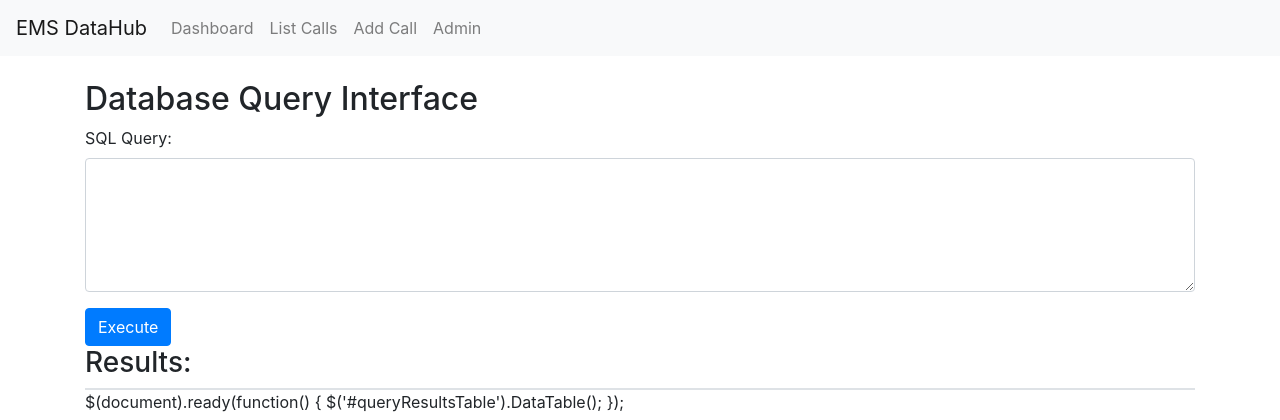
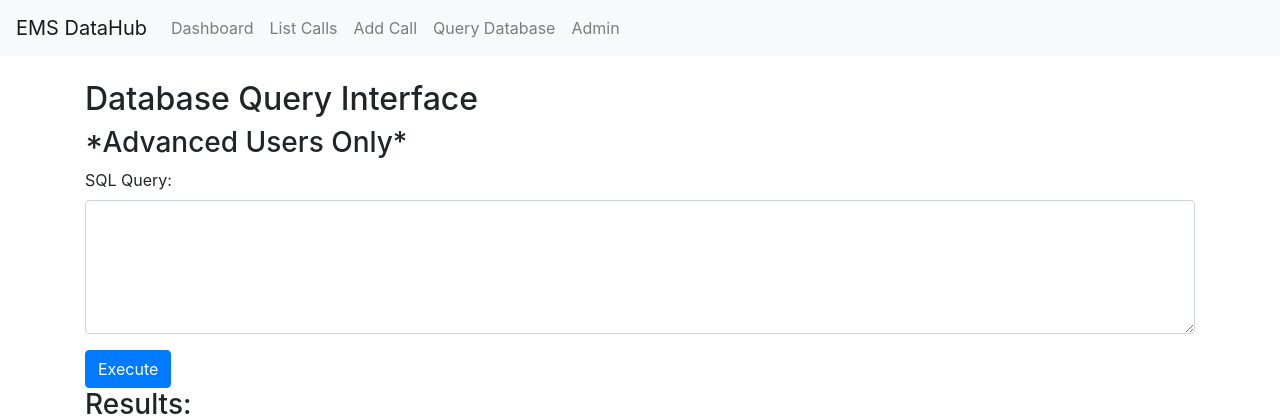
Before and after one commit to mslhrt/ems-datahub-TEST, a Django app: page /ems_dashboard/query_database/ in a window 1280 px wide. Shown: the top 420 px of the page. Run offline with Django 3.2, Linux system fonts and the light colour scheme; the visitor is signed in with stand-in values (Sample User, id 1); some libraries are stand-ins or nearby versions.

Commit message:
Changing dashboard to home page, adding Query Database page to NavBar, syntax fixes, copy/editing

```diff
--- a/ems_datahub/ems_dashboard/templates/ems_dashboard/base_generic.html
+++ b/ems_datahub/ems_dashboard/templates/ems_dashboard/base_generic.html
@@ -25,6 +25,9 @@
                     <a class="nav-link" href="{% url 'ems_dashboard:add_call' %}">Add Call</a>
                 </li>
                 <li class="nav-item">
+                    <a class="nav-link" href="{% url 'ems_dashboard:query_database' %}">Query Database</a>
+                </li>
+                <li class="nav-item">
                     <a class="nav-link" href="{% url 'admin:index' %}">Admin</a>
                 </li>
                 <!-- Add other navigation links as needed -->
--- a/ems_datahub/ems_dashboard/templates/ems_dashboard/query_database.html
+++ b/ems_datahub/ems_dashboard/templates/ems_dashboard/query_database.html
@@ -2,6 +2,7 @@
 
 {% block content %}
   <h2>Database Query Interface</h2>
+  <h3>*Advanced Users Only*</h3>
   <form method="post">
     {% csrf_token %}
     <div class="form-group">
@@ -30,7 +31,9 @@
           {% endfor %}
       </tbody>
   </table>
+<script>
 $(document).ready(function() {
     $('#queryResultsTable').DataTable();
 });
+</script>
 {% endblock %}
--- a/ems_datahub/urls.py
+++ b/ems_datahub/urls.py
@@ -16,10 +16,10 @@ Including another URLconf
 
 from django.contrib import admin
 from django.urls import include, path
-from ems_datahub.ems_dashboard.views import list_calls  # Import the views from ems_dashboard app
+from ems_datahub.ems_dashboard.views import dashboard  # Import the views from ems_dashboard app
 
 urlpatterns = [
     path('admin/', admin.site.urls),
     path('ems_dashboard/', include('ems_datahub.ems_dashboard.urls', namespace='ems_dashboard')),
-    path('', list_calls, name='home'),  # Set the landing page to list_calls view
+    path('', dashboard, name='home'),  # Set the landing page to list_calls view
 ]
```
